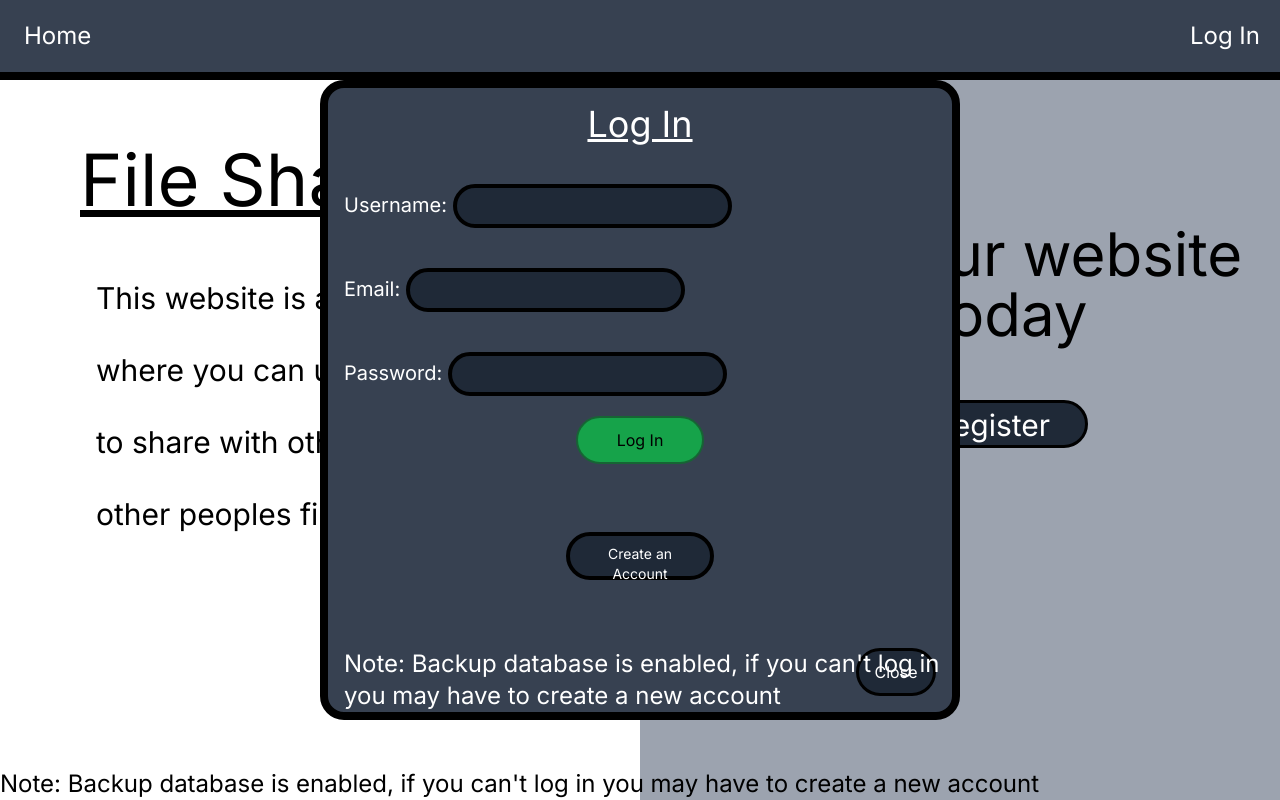
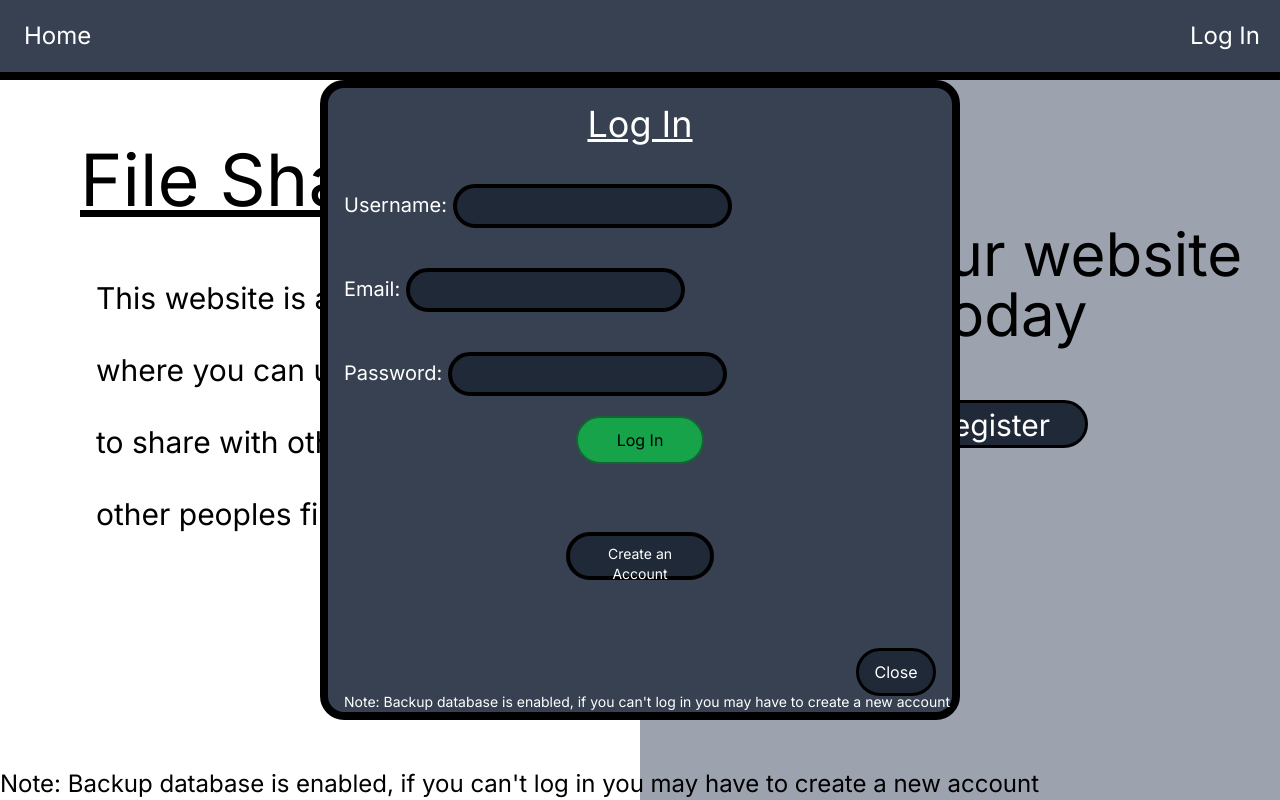
Before and after one commit to findof1/fileApp, a Next.js app: page / in a window 1280 px wide. Built offline with nearby package versions, Linux system fonts and the light colour scheme; no server answers; what bad-words would draw is missing.

Commit message:
text too large auth modal backup db msg

```diff
--- a/app/components/AuthModal.js
+++ b/app/components/AuthModal.js
@@ -333,7 +333,7 @@ export const AuthModal = ({
             Log In
           </Button>
           <p>{errMsg}</p>
-          {backup === true ? <p className="absolute z-40 bottom-0 text-2xl">Note: Backup database is enabled, if you can&apos;t log in you may have to create a new account</p> : <></>}
+          {backup === true ? <p className="absolute z-40 bottom-0 text-sm">Note: Backup database is enabled, if you can&apos;t log in you may have to create a new account</p> : <></>}
           <Button
             extraStyles="w-[25%] text-sm h-12 mt-auto self-center"
             onClick={() => {
```
